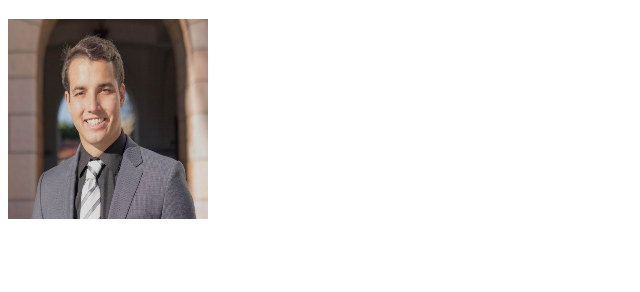
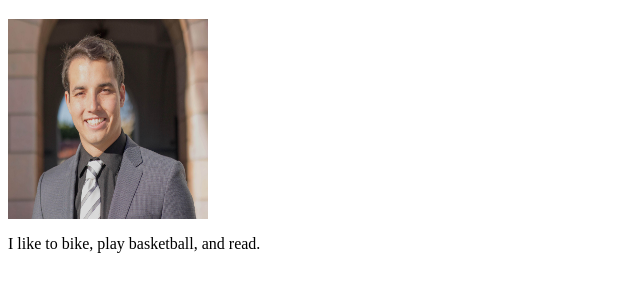
Before and after one commit to lsebahar/lsebahar.github.io, a plain HTML site: page index.html in a window 1280 px wide. Shown: the part 106-398 px from the top of the page, without its empty margins (0-640 px from the left). Drawn offline with Linux system fonts and the light colour scheme.

Commit message:
Update index.html
Adding likes

```diff
--- a/index.html
+++ b/index.html
@@ -6,8 +6,12 @@
   <body>
   <h1>Yo! It's Levi</h1>
     <h1>Photo of me</h1>
-<a target="_blank" href="Prof_headshotsun.jpg"></a>
-<img src="Prof_headshotsun.jpg" alt="Me in the sun"
+
+      <a target="_blank" href="Prof_headshotsun.jpg"></a>
+  <img src="Prof_headshotsun.jpg" alt="Me in the sun"
      style="width:200px;height:200px;">
+    <p>
+      I like to bike, play basketball, and read.
+    </p>
   </body>
 </html>
```
